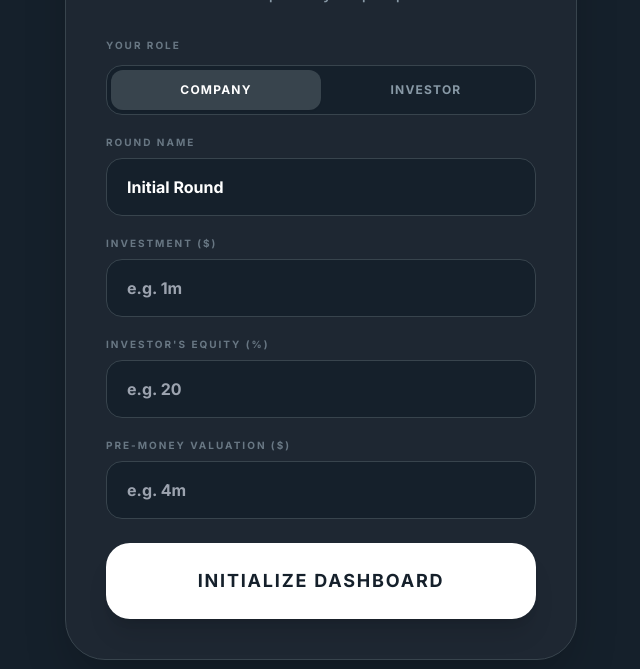
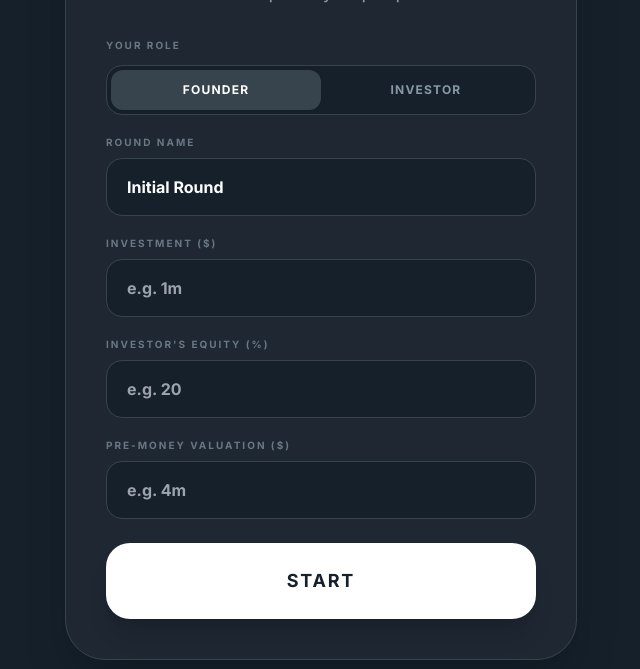
Before and after one commit to birkeal/openval, a React (Vite) app: page / in a window 1280 px wide. Shown: the part 270-939 px from the top of the page, without its empty margins (319-959 px from the left). Built offline with nearby package versions, Linux system fonts and the light colour scheme.

Commit message:
refactor: Rename project and update metadata
Update package name, project metadata, and logo URLs from "OpenCap" to "OpenVal". Adjust user roles from 'Company' to 'Founder' to better reflect the application's purpose.

```diff
--- a/App.tsx
+++ b/App.tsx
@@ -21,7 +21,7 @@ const App: React.FC = () => {
   const [initialData, setInitialData] = useState<InitialData | null>(null);
   const [rounds, setRounds] = useState<Round[]>([]);
   const [isRoundModalOpen, setIsRoundModalOpen] = useState(false);
-  const [userRole, setUserRole] = useState<'Investor' | 'Company'>('Company');
+  const [userRole, setUserRole] = useState<'Investor' | 'Founder'>('Founder');
 
   // Initial setup form states
   const [setupRoundName, setSetupRoundName] = useState('Initial Round');
@@ -92,6 +92,7 @@ const App: React.FC = () => {
     if (userRole === 'Investor') {
       own = equitySold;
     } else {
+      // Founder role
       own = 100 - equitySold;
     }
 
@@ -223,10 +224,10 @@ const App: React.FC = () => {
                 <div className="grid grid-cols-2 p-1 bg-slate-100 dark:bg-[#15202b] rounded-2xl border border-slate-200 dark:border-[#38444d]">
                   <button
                     type="button"
-                    onClick={() => setUserRole('Company')}
-                    className={`py-3 rounded-xl font-black text-xs uppercase tracking-widest transition-all ${userRole === 'Company' ? 'bg-white dark:bg-[#38444d] shadow-sm text-slate-900 dark:text-white' : 'text-slate-400 dark:text-[#8899a6]'}`}
+                    onClick={() => setUserRole('Founder')}
+                    className={`py-3 rounded-xl font-black text-xs uppercase tracking-widest transition-all ${userRole === 'Founder' ? 'bg-white dark:bg-[#38444d] shadow-sm text-slate-900 dark:text-white' : 'text-slate-400 dark:text-[#8899a6]'}`}
                   >
-                    Company
+                    Founder
                   </button>
                   <button
                     type="button"
@@ -330,7 +331,7 @@ const App: React.FC = () => {
               type="submit"
               className="w-full py-6 bg-slate-900 dark:bg-white text-white dark:text-[#15202b] font-black rounded-3xl shadow-xl hover:scale-[1.02] active:scale-95 transition-all text-lg uppercase tracking-widest mt-4"
             >
-              Initialize Dashboard
+              Start
             </button>
           </form>
         </div>
@@ -548,7 +549,7 @@ const App: React.FC = () => {
                   value={nextRoundPreMoney}
                   onChange={(e) => {
                     const formatted = formatNumberWithCommas(e.target.value);
-                    setNextRoundPreMoney(formatted);
+                    setSetupPreMoney(formatted);
                     if (nextRoundInvestment !== '' && nextRoundEquity === '') {
                       setNextRoundEquity(calculateEquityFromInvAndPre(nextRoundInvestment, formatted));
                     } else {
--- a/components/Icons.tsx
+++ b/components/Icons.tsx
@@ -5,8 +5,8 @@ export const OpenCapLogo = ({ className = "h-8", isDark = false }) => {
   // If isDark is true, we are on a dark background, so we use the standard logo (light text version).
   // If isDark is false, we are on a light background, so we use the "light" logo (dark text version).
   const logoUrl = isDark
-    ? "https://raw.githubusercontent.com/birkeal/img/refs/heads/main/opencap/OpenCap_logo_light_small.png"
-    : "https://raw.githubusercontent.com/birkeal/img/refs/heads/main/opencap/OpenCap_logo_small.png";
+    ? "https://raw.githubusercontent.com/birkeal/img/refs/heads/main/openval/OpenVal_logo_light.png"
+    : "https://raw.githubusercontent.com/birkeal/img/refs/heads/main/openval/OpenVal_logo.png";
 
   return (
     <img
--- a/metadata.json
+++ b/metadata.json
@@ -1,5 +1,5 @@
 {
-  "name": "OpenCap",
-  "description": "A sophisticated tool for founders and investors to track company valuation, share dilution, and investment rounds with real-time visualizations and AI-powered insights.",
+  "name": "OpenVal",
+  "description": "An easy tool for founders and investors to track company valuation, share dilution, and investment rounds with real-time visualizations.",
   "requestFramePermissions": []
 }
--- a/package.json
+++ b/package.json
@@ -1,5 +1,5 @@
 {
-  "name": "opencap",
+  "name": "openval",
   "private": true,
   "version": "0.0.0",
   "type": "module",
```
